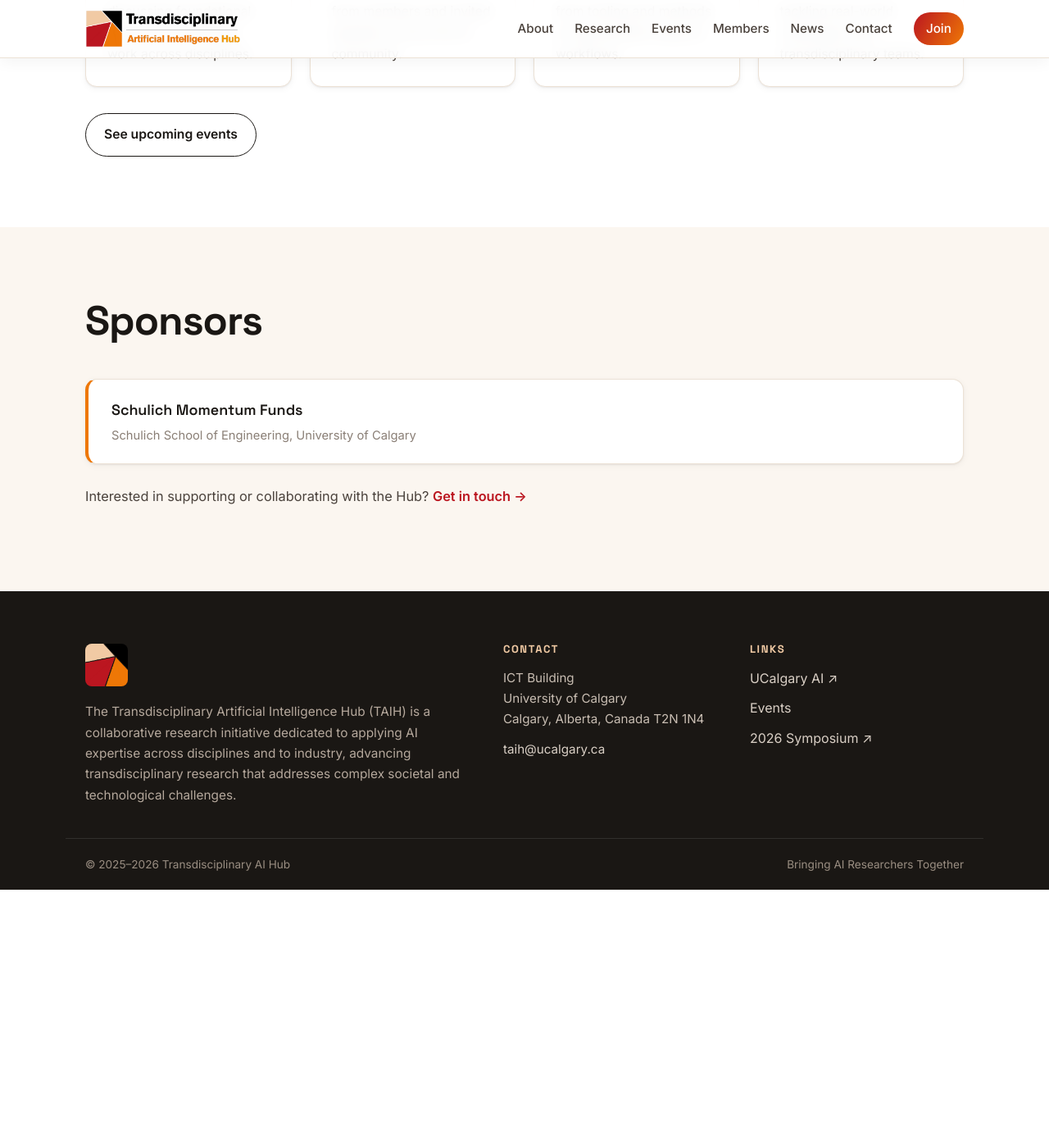
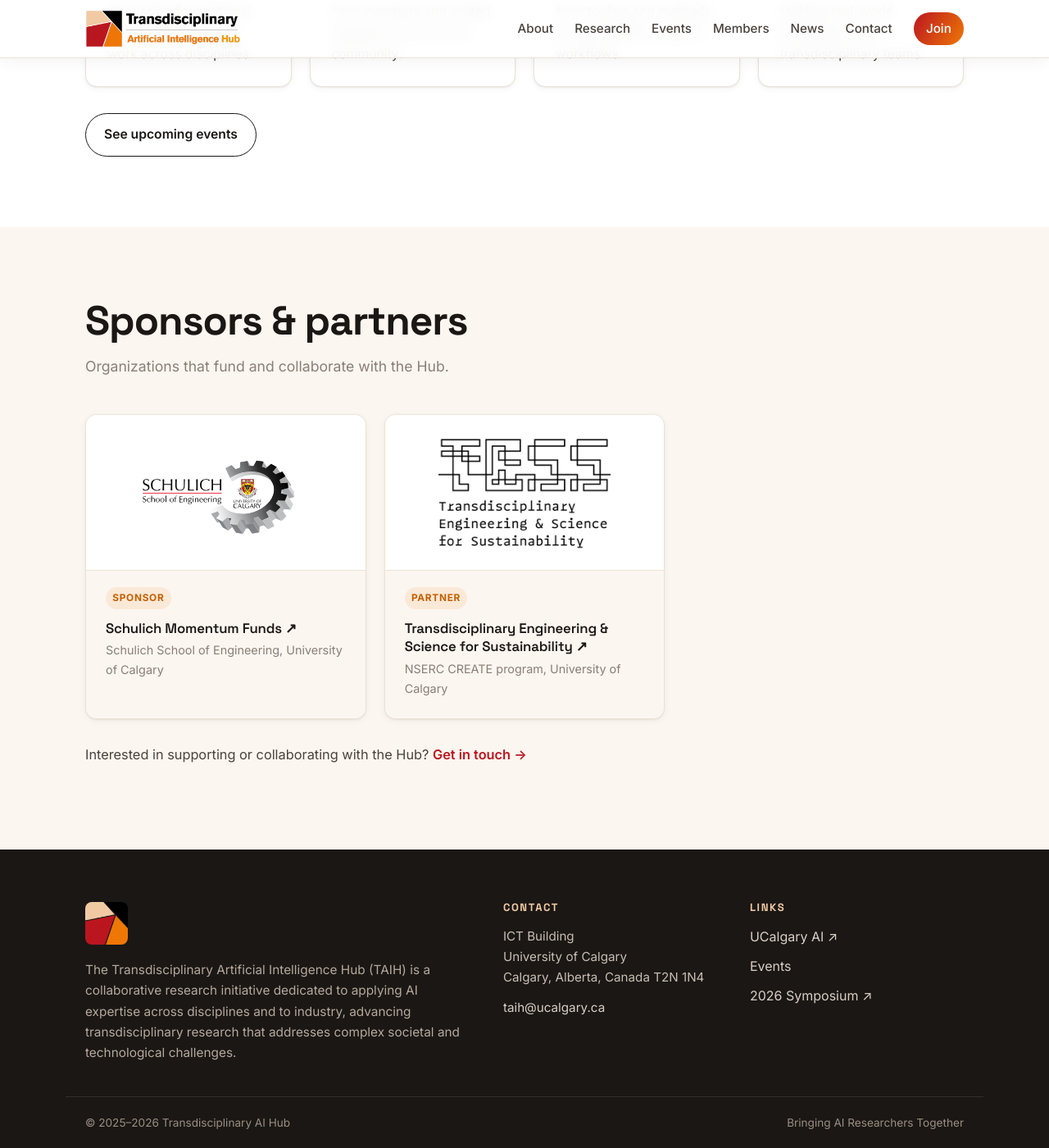
Before and after one commit to taih-ca/taih-ca.github.io, a Jekyll site: the page built from index.html, in a window 1280 px wide and 1400 px high, scrolled down 3867 px. Shown: the whole window at 82% size. Built offline with Jekyll 4.4.1, drawn with Linux system fonts in a browser that asks for light colours; before the commit the page ends 4952 px from its top, so only the background shows below that.

Commit message:
Add TESS partner and Schulich logo to sponsors section

```diff
--- a/_data/sponsors.yml
+++ b/_data/sponsors.yml
@@ -1,4 +1,14 @@
-# Sponsors & supporting partners
+# Sponsors & partners, shown as one grid of uniform cards on the home page.
+# type: Sponsor | Partner.  logo is optional; without it the name is shown as a wordmark.
 - name: Schulich Momentum Funds
+  type: Sponsor
   affiliation: Schulich School of Engineering, University of Calgary
-  link: ""
+  logo: /assets/img/schulich-logo.svg
+  link: "https://schulich.ucalgary.ca/about/schulich-momentum"
+
+- name: TESS
+  full_name: Transdisciplinary Engineering & Science for Sustainability
+  type: Partner
+  affiliation: NSERC CREATE program, University of Calgary
+  logo: /assets/img/tess-logo.png
+  link: "https://nserc-create-tess.ca/"
--- a/assets/css/style.css
+++ b/assets/css/style.css
@@ -257,15 +257,27 @@
 .team__more a { display: inline-flex; align-items: center; gap: .3em; }
 
 /* ---------- Sponsors ---------- */
-.sponsors { display: flex; flex-wrap: wrap; gap: 20px; }
-.sponsor {
-  background: var(--white); border: 1px solid var(--line); border-radius: var(--radius);
-  padding: 22px 28px; box-shadow: var(--shadow-sm); flex: 1 1 260px;
-  border-left: 4px solid var(--orange);
+.sponsors__cta { margin-top: 26px; color: var(--ink-soft); font-size: 1.02rem; }
+.sponsors__cta a { font-weight: 600; }
+
+.grid--partners { grid-template-columns: repeat(3, 1fr); }
+.card--partner { display: flex; flex-direction: column; padding: 0; overflow: hidden; }
+.partner__mark {
+  display: flex; align-items: center; justify-content: center;
+  height: 190px; padding: 26px 28px; background: var(--white); border-bottom: 1px solid var(--line);
 }
-.sponsor__name { display: block; font-family: var(--font-head); font-weight: 600; font-size: 1.12rem; color: var(--ink); }
-.sponsor__aff { display: block; color: var(--muted); font-size: .92rem; margin-top: 4px; }
-.sponsors__cta { margin-top: 26px; color: var(--ink-soft); font-size: 1.02rem; }
+.partner__logo { width: 100%; max-width: 230px; max-height: 140px; height: auto; object-fit: contain; }
+.partner__wordmark { font-family: var(--font-head); font-weight: 700; font-size: 1.35rem; letter-spacing: -.01em; color: var(--ink); text-align: center; line-height: 1.2; }
+.partner__body { padding: 20px 24px 24px; background: var(--cream); display: flex; flex-direction: column; gap: 4px; flex: 1; }
+.partner__body .card__meta {
+  align-self: flex-start; font-size: .74rem; font-weight: 700; letter-spacing: .06em; text-transform: uppercase;
+  color: var(--orange-dk); background: rgba(238,119,6,.1); padding: .3em .7em; border-radius: 999px; margin-bottom: 8px;
+}
+.partner__name { font-family: var(--font-head); font-weight: 600; font-size: 1.05rem; margin: 0; color: var(--ink); line-height: 1.35; }
+.partner__name a { color: var(--ink); }
+.partner__name a:hover { color: var(--crimson); }
+.partner__aff { margin: 0; color: var(--muted); font-size: .9rem; }
+.sponsors__cta { margin-top: 30px; color: var(--ink-soft); font-size: 1.02rem; }
 .sponsors__cta a { font-weight: 600; }
 
 /* ===================== PUBLICATIONS ===================== */
@@ -316,7 +328,7 @@
 
 /* ===================== RESPONSIVE ===================== */
 @media (max-width: 960px) {
-  .grid--research, .grid--events, .grid--team { grid-template-columns: repeat(2, 1fr); }
+  .grid--research, .grid--events, .grid--team, .grid--partners { grid-template-columns: repeat(2, 1fr); }
   .hero__inner { grid-template-columns: 1fr; gap: 28px; }
   .hero__mark { order: -1; }
   .hero__mark img { width: 180px; }
@@ -346,7 +358,7 @@
 }
 
 @media (max-width: 540px) {
-  .grid--research, .grid--events, .grid--team { grid-template-columns: 1fr; }
+  .grid--research, .grid--events, .grid--team, .grid--partners { grid-template-columns: 1fr; }
   .footer__inner { grid-template-columns: 1fr; }
   .hero__inner { padding-top: 64px; }
 }
--- a/index.html
+++ b/index.html
@@ -150,14 +150,26 @@
 <section class="section section--alt" id="sponsors">
   <div class="container">
     <div class="section__head">
-      <h2 class="section__title">Sponsors</h2>
+      <h2 class="section__title">Sponsors &amp; partners</h2>
+      <p class="section__sub">Organizations that fund and collaborate with the Hub.</p>
     </div>
-    <div class="sponsors">
-      {% for sponsor in site.data.sponsors %}
-      <div class="sponsor">
-        <span class="sponsor__name">{{ sponsor.name }}</span>
-        <span class="sponsor__aff">{{ sponsor.affiliation }}</span>
-      </div>
+    <div class="grid grid--partners">
+      {% for s in site.data.sponsors %}
+      {% assign label = s.full_name | default: s.name %}
+      <article class="card card--partner">
+        <div class="partner__mark">
+          {% if s.logo %}
+          <img class="partner__logo" src="{{ s.logo | relative_url }}" alt="{{ label }}">
+          {% else %}
+          <span class="partner__wordmark">{{ s.name }}</span>
+          {% endif %}
+        </div>
+        <div class="partner__body">
+          <span class="card__meta">{{ s.type }}</span>
+          {% if s.logo %}<h3 class="partner__name">{% if s.link != "" %}<a href="{{ s.link }}" target="_blank" rel="noopener">{{ label }} ↗</a>{% else %}{{ label }}{% endif %}</h3>{% elsif s.link != "" %}<p class="partner__name"><a href="{{ s.link }}" target="_blank" rel="noopener">Visit website ↗</a></p>{% endif %}
+          {% if s.affiliation %}<p class="partner__aff">{{ s.affiliation }}</p>{% endif %}
+        </div>
+      </article>
       {% endfor %}
     </div>
     <p class="sponsors__cta">
```
Also changed, not shown: assets/img/schulich-logo.svg (added), assets/img/tess-logo.png (added), logos/tess-logo-original.png (added).
